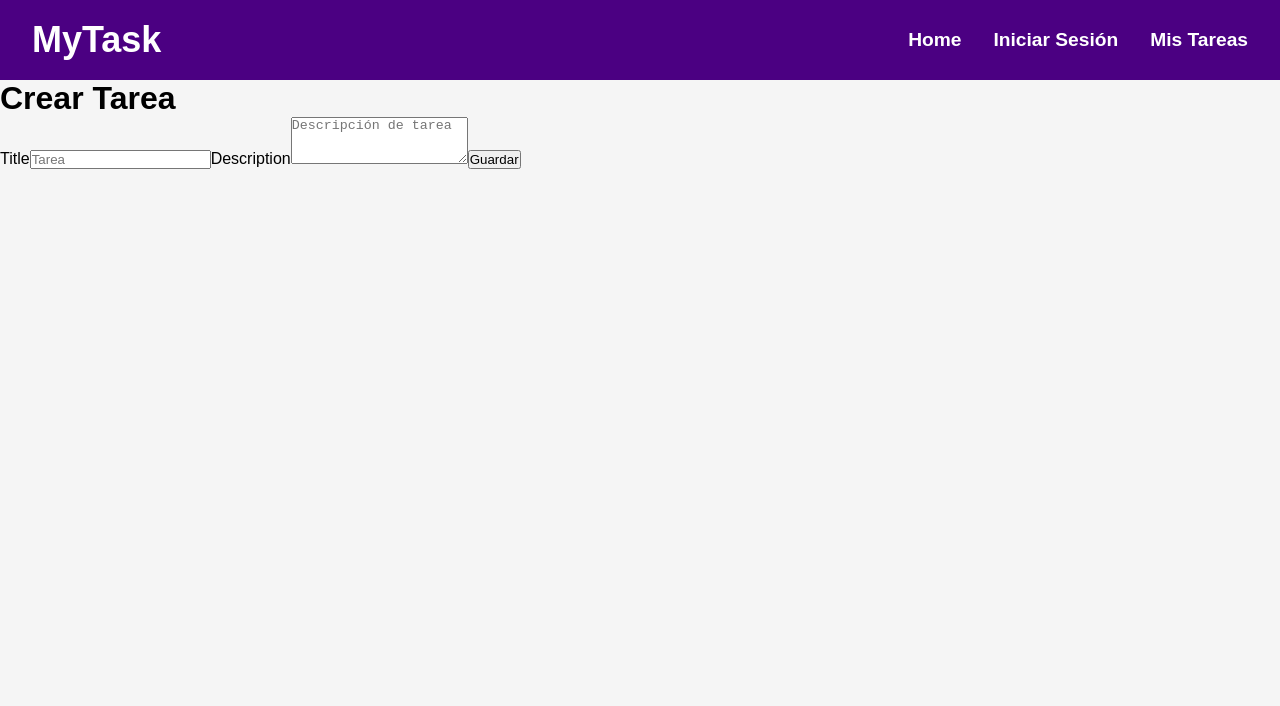
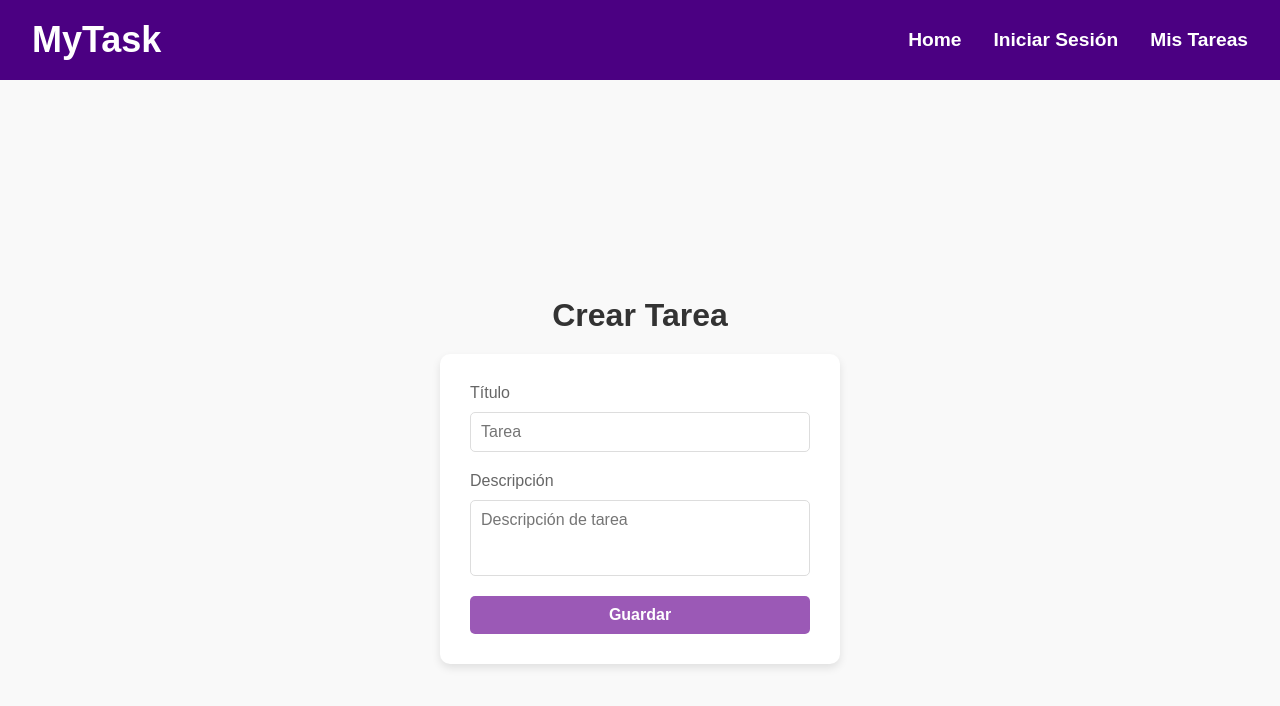
Before and after one commit to MicaBahurlet/MyTask-Frontend, a React (Vite) app: page /new in a window 1280 px wide. Shown: the top 706 px of the page. Built offline with nearby package versions, Linux system fonts and the light colour scheme.

Commit message:
add styles to card Create/edit task

```diff
--- a/src/components/Footer/FooterStyles.js
+++ b/src/components/Footer/FooterStyles.js
@@ -15,10 +15,11 @@ export const FooterContainer = styled.footer`
 
 export const FooterContent = styled.div`
   display: flex;
-  flex-direction: column;
-  align-items: flex-start;
+  /* flex-direction: column; */
+  align-items: center;
+  justify-content : center;
   max-width: 50%;
-  margin: 0;
+  gap: 3rem;
 
   p {
     font-size: 1.2rem;
--- a/src/components/Hero/HeroStyles.js
+++ b/src/components/Hero/HeroStyles.js
@@ -39,7 +39,7 @@ export const HeroCTA = styled(Link)`
   text-align: center;
 
   &:hover {
-    background-color: darkviolet;
+    background-color: #8e44ad;
   }
 `;
 
--- a/src/index.css
+++ b/src/index.css
@@ -7,7 +7,7 @@
 :root {
     --primary-font: 'Montserrat', sans-serif;
     --navFooter-color: #4B0082;
-    --btn-color: #8E2DE2;
+    --btn-color: #9b59b6;
     /* --primary-color: #6200ea;
     --secondary-color: #03dac6;
     --text-color: #333;
--- a/src/pages/Home/Home.jsx
+++ b/src/pages/Home/Home.jsx
@@ -3,38 +3,20 @@ import TaskCard from "../../components/TaskCard/tasksCard.jsx";
 
 import { useTasks } from "../../context/taskContext.jsx";
 import Hero from "../../components/Hero/Hero.jsx";
+import Footer from "../../components/Footer/Footer.jsx";
 
 function Home() {
 
-  // const { tasks, loadTasks } = useTasks();
 
-
-  // useEffect(() => {
-  //   loadTasks();
-  // }, []);
-
-  // function renderMain () {
-
-  //   if (tasks.length === 0) {
-  //     return <h3>Aún no creaste tareas</h3>
-  //   }
-  //   return tasks.map((task) => (
-  //       <TaskCard task={task} key={task.id} />
-  //   ))
-  // }
 
   return (
     <>
 
       <Hero />
 
-      {/* <div>
-        <h2>Mis tareas:</h2>
-
-        {renderMain()}
+      <Footer />
 
 
-      </div> */}
     </>
   );
 }
--- a/src/pages/TaskForm/TaskForm.jsx
+++ b/src/pages/TaskForm/TaskForm.jsx
@@ -3,6 +3,16 @@ import { useTasks } from "../../context/taskContext.jsx";
 import { useParams } from "react-router-dom";
 import { useEffect, useState } from "react";
 import { useNavigate } from "react-router-dom";
+import {
+  FormContainer,
+  FormTitle,
+  StyledForm,
+  StyledLabel,
+  StyledInput,
+  StyledTextarea,
+  SubmitButton,
+  LoadingMessage
+} from "./TaskStyle.js";
 
 function TaskForm() {
   const { createTask, getTask, updateTask } = useTasks();
@@ -11,14 +21,12 @@ function TaskForm() {
     description: "",
   });
   const params = useParams();
-
   const navigate = useNavigate();
 
   useEffect(() => {
     const loadTask = async () => {
       if (params.id) {
        const task = await getTask(params.id);
-       console.log(task);
        setTask({
          title: task.title,
          description: task.description,
@@ -29,17 +37,15 @@ function TaskForm() {
   }, []);
 
   return (
-    <div>
-      <h1>{params.id ? "Editar Tarea" : "Crear Tarea"}</h1>
+    <FormContainer>
+      <FormTitle>{params.id ? "Editar Tarea" : "Crear Tarea"}</FormTitle>
 
       <Formik
-        initialValues={task} //para usar mi estado de tarea
+        initialValues={task}
         enableReinitialize={true}
         onSubmit={async (values, actions) => {
-          console.log(values);
-
           if (params.id) {
-           await updateTask(params.id, values);
+            await updateTask(params.id, values);
             navigate("/");
           } else {
             await createTask(values);
@@ -48,13 +54,12 @@ function TaskForm() {
             title: "",
             description: "",
           });
-          // actions.resetForm();
         }}
       >
         {({ handleChange, handleSubmit, values, isSubmitting }) => (
-          <Form onSubmit={handleSubmit}>
-            <label>Title</label>
-            <input
+          <StyledForm onSubmit={handleSubmit}>
+            <StyledLabel>Título</StyledLabel>
+            <StyledInput
               type="text"
               name="title"
               placeholder="Tarea"
@@ -62,9 +67,8 @@ function TaskForm() {
               value={values.title}
             />
 
-            <label>Description</label>
-            <textarea
-              type="text"
+            <StyledLabel>Descripción</StyledLabel>
+            <StyledTextarea
               name="description"
               rows="3"
               placeholder="Descripción de tarea"
@@ -72,14 +76,102 @@ function TaskForm() {
               value={values.description}
             />
 
-            <button type="submit" disabled={isSubmitting}>
-              {isSubmitting ? "Guardando..." : "Guardar"}
-            </button>
-          </Form>
+            <SubmitButton type="submit" disabled={isSubmitting}>
+              {isSubmitting ? <LoadingMessage>Guardando...</LoadingMessage> : "Guardar"}
+            </SubmitButton>
+          </StyledForm>
         )}
       </Formik>
-    </div>
+    </FormContainer>
   );
 }
 
 export default TaskForm;
+
+
+
+// import { Formik, Form } from "formik";
+// import { useTasks } from "../../context/taskContext.jsx";
+// import { useParams } from "react-router-dom";
+// import { useEffect, useState } from "react";
+// import { useNavigate } from "react-router-dom";
+
+// function TaskForm() {
+//   const { createTask, getTask, updateTask } = useTasks();
+//   const [task, setTask] = useState({
+//     title: "",
+//     description: "",
+//   });
+//   const params = useParams();
+
+//   const navigate = useNavigate();
+
+//   useEffect(() => {
+//     const loadTask = async () => {
+//       if (params.id) {
+//        const task = await getTask(params.id);
+//        console.log(task);
+//        setTask({
+//          title: task.title,
+//          description: task.description,
+//        });
+//       }
+//     };
+//     loadTask();
+//   }, []);
+
+//   return (
+//     <div>
+//       <h1>{params.id ? "Editar Tarea" : "Crear Tarea"}</h1>
+
+//       <Formik
+//         initialValues={task} //para usar mi estado de tarea
+//         enableReinitialize={true}
+//         onSubmit={async (values, actions) => {
+//           console.log(values);
+
+//           if (params.id) {
+//            await updateTask(params.id, values);
+//             navigate("/");
+//           } else {
+//             await createTask(values);
+//           }
+//           setTask({
+//             title: "",
+//             description: "",
+//           });
+//           // actions.resetForm();
+//         }}
+//       >
+//         {({ handleChange, handleSubmit, values, isSubmitting }) => (
+//           <Form onSubmit={handleSubmit}>
+//             <label>Title</label>
+//             <input
+//               type="text"
+//               name="title"
+//               placeholder="Tarea"
+//               onChange={handleChange}
+//               value={values.title}
+//             />
+
+//             <label>Description</label>
+//             <textarea
+//               type="text"
+//               name="description"
+//               rows="3"
+//               placeholder="Descripción de tarea"
+//               onChange={handleChange}
+//               value={values.description}
+//             />
+
+//             <button type="submit" disabled={isSubmitting}>
+//               {isSubmitting ? "Guardando..." : "Guardar"}
+//             </button>
+//           </Form>
+//         )}
+//       </Formik>
+//     </div>
+//   );
+// }
+
+// export default TaskForm;
--- /dev/null
+++ b/src/pages/TaskForm/TaskStyle.js
@@ -0,0 +1,95 @@
+import styled from 'styled-components';
+
+export const FormContainer = styled.div`
+  display: flex;
+  flex-direction: column;
+  align-items: center;
+  justify-content: center;
+  height: 100vh;
+  background-color: #f9f9f9;
+  padding: 20px;
+`;
+
+export const FormTitle = styled.h1`
+  font-size: 2rem;
+  font-weight: bold;
+  margin-bottom: 20px;
+  color: #333;
+`;
+
+export const StyledForm = styled.form`
+  display: flex;
+  flex-direction: column;
+  width: 100%;
+  max-width: 400px;
+  background-color: white;
+  padding: 30px;
+  border-radius: 10px;
+  box-shadow: 0 4px 8px rgba(0, 0, 0, 0.1);
+`;
+
+export const StyledLabel = styled.label`
+  font-size: 1rem;
+  color: #666;
+  margin-bottom: 10px;
+`;
+
+export const StyledInput = styled.input`
+  padding: 10px;
+  font-size: 1rem;
+  border: 1px solid #ddd;
+  border-radius: 5px;
+  margin-bottom: 20px;
+  width: 100%;
+  font-family: var(--primary-font);
+
+  &:focus {
+    outline: none;
+    border-color: #9b59b6;
+    box-shadow: 0 0 5px rgba(155, 89, 182, 0.5);
+  }
+`;
+
+export const StyledTextarea = styled.textarea`
+  padding: 10px;
+  font-size: 1rem;
+  border: 1px solid #ddd;
+  border-radius: 5px;
+  margin-bottom: 20px;
+  width: 100%;
+  resize: none;
+  font-family: var(--primary-font);
+
+  &:focus {
+    outline: none;
+    border-color: #9b59b6;
+    box-shadow: 0 0 5px rgba(155, 89, 182, 0.5);
+  }
+
+`;
+
+export const SubmitButton = styled.button`
+  padding: 10px 20px;
+  font-size: 1rem;
+  font-weight: bold;
+  color: white;
+  background-color: #9b59b6;
+  border: none;
+  border-radius: 5px;
+  cursor: pointer;
+  transition: background-color 0.3s ease;
+
+  &:hover {
+    background-color: #8e44ad;
+  }
+
+  &:disabled {
+    background-color: #ccc;
+    cursor: not-allowed;
+  }
+`;
+
+export const LoadingMessage = styled.span`
+  font-size: 1rem;
+  color: #666;
+`;
```
